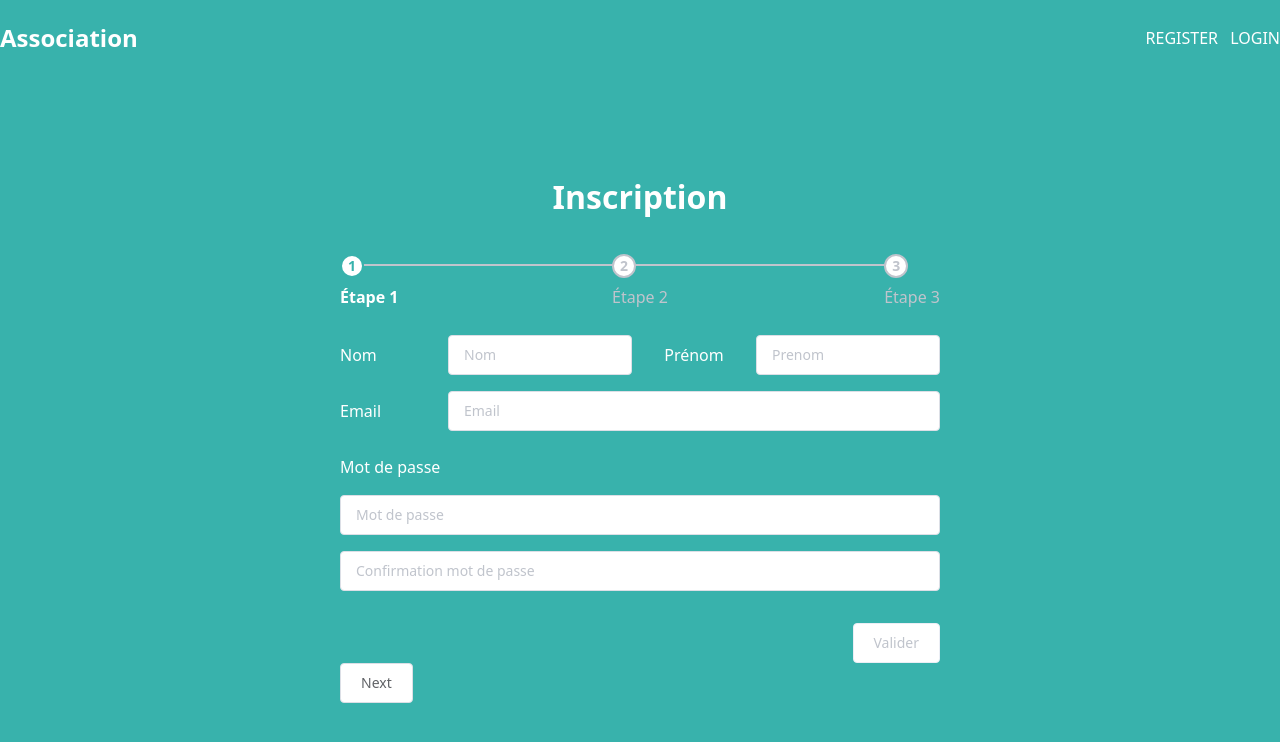
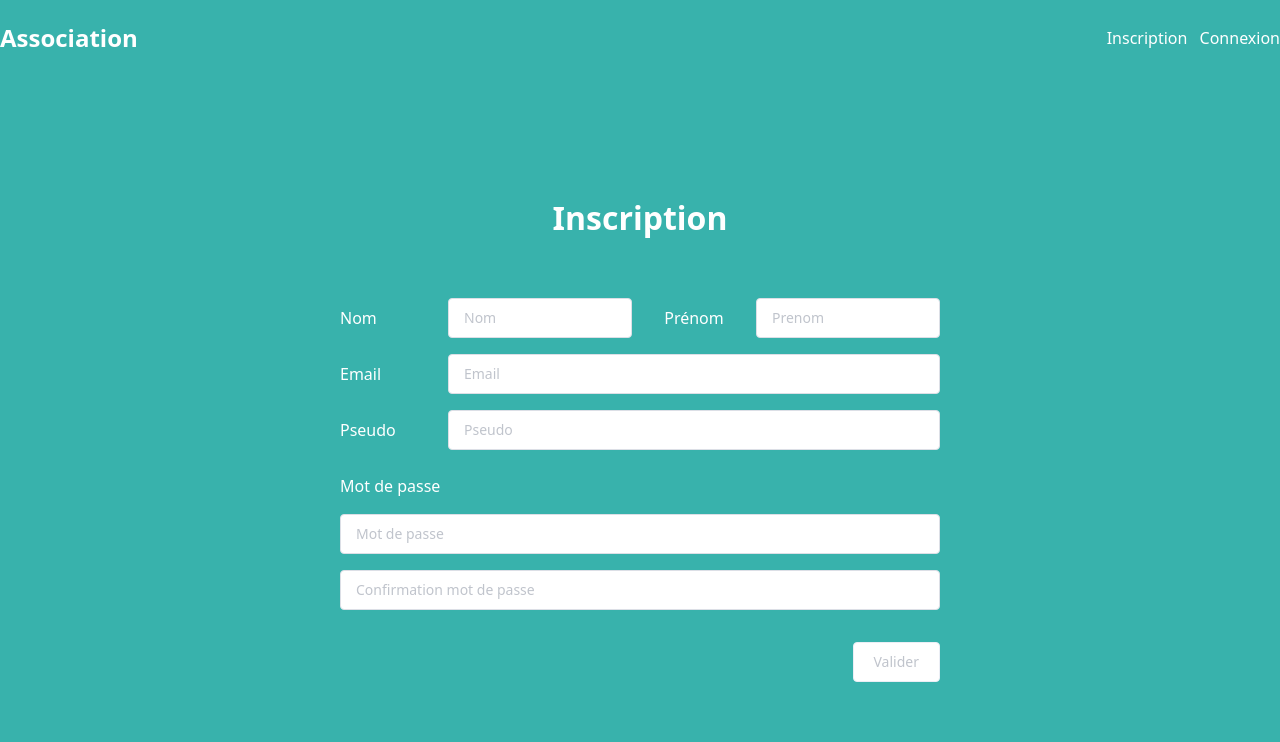
Before and after one commit to paulbreton/APP_VUE, a Nuxt app in the folder client/: page /auth/register in a window 1280 px wide. Shown: the top 742 px of the page. Built offline with nearby package versions, Linux system fonts and the light colour scheme; no server answers.

Commit message:
feat(login): change redirect and add notification

```diff
--- a/client/components/Nav.vue
+++ b/client/components/Nav.vue
@@ -7,20 +7,17 @@
                     <NuxtLink to="/admin/admin" class="hover:text-teal-200">
                         Admin
                     </NuxtLink>
-                    <NuxtLink to="/dashboard" class="hover:text-teal-200">
-                        Dashbord
-                    </NuxtLink>
-                    <NuxtLink to="index" class="hover:text-teal-200">
+                    <NuxtLink to="/" exact class="hover:text-teal-200">
                         Accueil
                     </NuxtLink>
-                    <a href="#" @click.prevent="logout" class="hover:text-teal-200">LOGOUT</a>
+                    <a href="#" @click.prevent="logout" class="hover:text-teal-200">Déconnexion</a>
                 </template>
                 <template v-else>
                     <NuxtLink to="/auth/register" class="hover:text-teal-200">
-                        REGISTER
+                        Inscription
                     </NuxtLink>
                     <NuxtLink to="/auth/login" class="hover:text-teal-200">
-                        LOGIN
+                        Connexion
                     </NuxtLink>
                 </template>
             </div>
--- a/client/components/form/Input.vue
+++ b/client/components/form/Input.vue
@@ -40,7 +40,6 @@ export default defineComponent({
             emit('handle-input', value)
         }
 
-
         return {
             handleInput,
         }
@@ -56,4 +55,7 @@ export default defineComponent({
     font-weight: bold;
     color: var(--positive);
 }
+.el-input__inner:focus {
+    border: none;
+}
 </style>
--- a/client/components/user/Login.vue
+++ b/client/components/user/Login.vue
@@ -4,7 +4,7 @@
             <h1>Connection</h1>
         </el-row>
         <el-input class="input" placeholder="Email" v-model="email"></el-input>
-        <el-input class="input" placeholder="Mot de passe" v-model="password"></el-input>
+        <el-input class="input" placeholder="Mot de passe" v-model="password" show-password ></el-input>
         <el-row type="flex" justify="center" class="btn-submit">
             <el-button v-loading.fullscreen.lock="loading" @click="submit">Connexion</el-button>
         </el-row>
@@ -68,4 +68,9 @@ button {
     background-color: white;
     color: var(--primary)
 }
+button:hover,
+button:focus {
+    color: var(--primary);
+    border-color: var(--primary);
+}
 </style>
--- a/client/components/user/Register.vue
+++ b/client/components/user/Register.vue
@@ -13,6 +13,13 @@
         </div>
         <div class="input-email">
             <Input placeholder="Email" :value.sync="email" @handle-input="inputEmail" :isValid="isCorrectEmail(email)"/>
+        </div>
+        <div class="label-pseudo">
+            Pseudo
+        </div>
+        <div class="input-pseudo">
+            <!--//TODO: chercher tous les pseudos deja enregistrer-->
+            <Input placeholder="Pseudo" :value.sync="pseudo" @handle-input="inputPseudo"/>
         </div>
         <div class="label-password input-margin">
             Mot de passe
@@ -48,6 +55,7 @@ export default {
 
         const name = ref('')
         const email = ref('')
+        const pseudo = ref('')
         const username = ref('')
         const pass1 = ref('')
         const pass2 = ref('')
@@ -60,6 +68,9 @@ export default {
         }
         const inputEmail = (data) => {
             email.value = data
+        }
+        const inputPseudo = (data) => {
+            pseudo.value = data
         }
 
         const {isCorrectPassword, isCorrectEmail, bothPasswordIsSame, allIsGood} = useControlePassword(pass1, pass2, email)
@@ -78,11 +89,13 @@ export default {
             name,
             username,
             email,
+            pseudo,
             pass1,
             pass2,
             input1,
             input2,
             inputEmail,
+            inputPseudo,
             isCorrectPassword,
             bothPasswordIsSame,
             isCorrectEmail,
@@ -149,11 +162,12 @@ function useControlePassword(password1, password2, email) {
 .content-grid {
   display: grid;
   grid-template-columns: 1fr 2fr 1fr 2fr;
-  grid-template-rows: 1fr 1fr auto 1fr 1fr 1fr;
+  grid-template-rows: 1fr 1fr 1fr auto 1fr 1fr 1fr;
   gap: 0 1rem;
   grid-template-areas:
     "label-name input-name label-user input-user"
     "label-email input-email input-email input-email"
+    "label-pseudo input-pseudo input-pseudo input-pseudo"
     "label-password label-password label-password label-password"
     "input-pass-1 input-pass-1 input-pass-1 input-pass-1"
     "input-pass-2 input-pass-2 input-pass-2 input-pass-2"
@@ -184,6 +198,14 @@ function useControlePassword(password1, password2, email) {
     grid-area: input-email;
     align-self: center;
 }
+.label-pseudo {
+    grid-area: label-pseudo;
+    align-self: center;
+}
+.input-pseudo {
+    grid-area: input-pseudo;
+    align-self: center;
+}
 .btn-submit {
     grid-area: btn-submit;
     justify-self: right;
@@ -191,4 +213,5 @@ function useControlePassword(password1, password2, email) {
 .label-password { grid-area: label-password; }
 .input-pass-1 { grid-area: input-pass-1; }
 .input-pass-2 { grid-area: input-pass-2; }
+
 </style>
--- a/client/components/user/StepsRegister.vue
+++ b/client/components/user/StepsRegister.vue
@@ -3,6 +3,7 @@
         <el-row type="flex" justify="center">
             <h1>Inscription</h1>
         </el-row>
+        <!--
         <el-steps :active="active" finish-status="success">
             <el-step title="Étape 1"></el-step>
             <el-step title="Étape 2"></el-step>
@@ -20,7 +21,10 @@
         <el-form v-if="active===3">
             <Login />
         </el-form>
-        <el-button @click="nextStep">Next</el-button>
+        <el-button @click="previousStep">Previous</el-button>
+        <el-button @click="nextStep">NExt</el-button>-->
+
+        <Register @steps="nextStep" :loading="loading"/>
     </div>
 </template>
 <script>
--- a/client/middleware/guest.js
+++ b/client/middleware/guest.js
@@ -1,5 +1,5 @@
 export default ({ app, redirect}) => {
     if (app.$auth.loggedIn) {
-        return redirect('/')
+        return redirect('')
     }
 }
--- a/client/nuxt.config.js
+++ b/client/nuxt.config.js
@@ -78,7 +78,7 @@ export default {
         redirect: {
             login: '/auth/login',
             logout: '/',
-            home: '/dashboard',
+            home: '/',
         }
     },
 
--- a/client/pages/auth/login.vue
+++ b/client/pages/auth/login.vue
@@ -30,6 +30,7 @@ import Login from '../../components/user/Login.vue'
                     this.loading = false
                 } catch (err) {
                     this.loading = false
+                    this.$message.error('Echec de la connexion');
                     if (err.response.status = 422) {
                         this.errors = 'Could not sign you in with those credentials.'
                     }
--- a/client/pages/dashboard.vue
+++ /dev/null
@@ -1,9 +0,0 @@
-<template>
-    <div>dashboard</div>
-</template>
-
-<script>
-    export default {
-        middleware: 'auth',
-    }
-</script>
```
Also changed, not shown: 1 other file (tests, documents, lock files or other folders).
